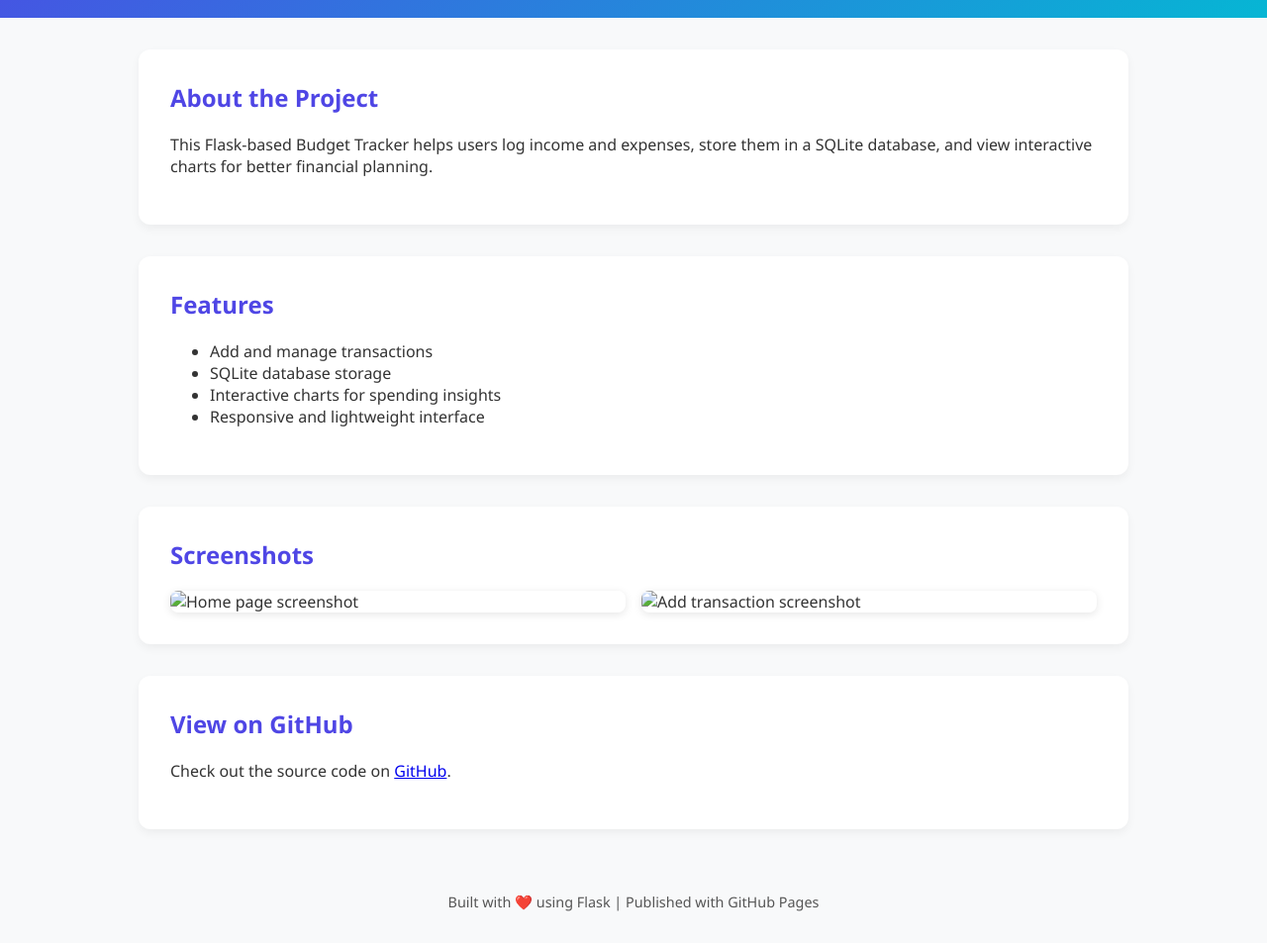
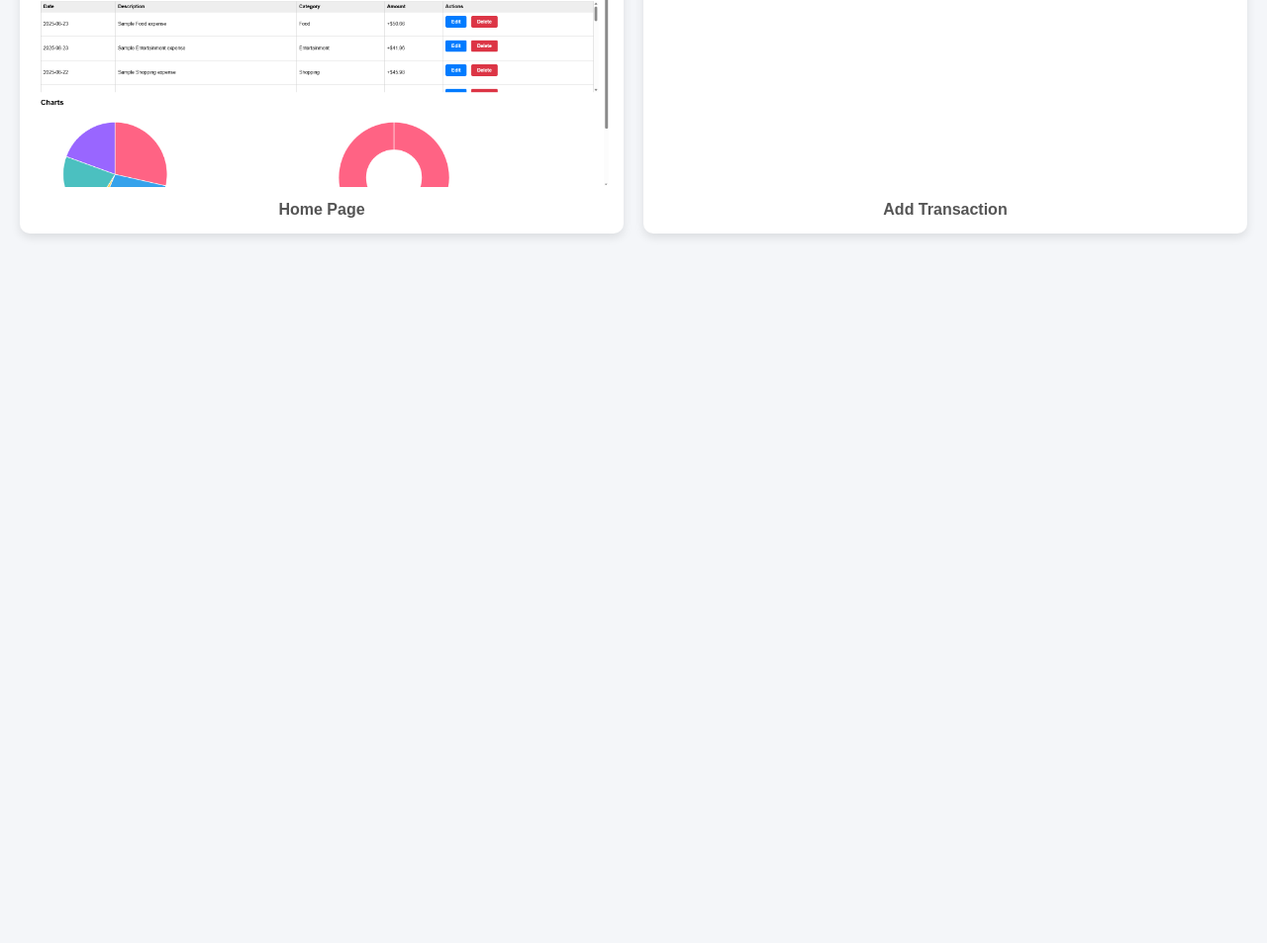
Before and after one commit to Garytech64/budget-tracker-flask, a plain HTML site: page docs/index.html in a window 1280 px wide. Shown: the part 219-1172 px from the top of the page at 99% size. After the commit the page ends 800 px from the top, so only its background shows below. Drawn offline with Linux system fonts and the light colour scheme.

Commit message:
Add modern gallery page for screenshots

```diff
--- a/docs/index.html
+++ b/docs/index.html
@@ -1,118 +1,56 @@
 <!DOCTYPE html>
 <html lang="en">
 <head>
-  <meta charset="UTF-8" />
-  <meta name="viewport" content="width=device-width, initial-scale=1.0" />
-  <title>Budget Tracker Flask</title>
+  <meta charset="UTF-8">
+  <meta name="viewport" content="width=device-width, initial-scale=1.0">
+  <title>Budget Tracker - Screenshots</title>
   <style>
     body {
+      font-family: Arial, sans-serif;
+      background: #f4f6f9;
+      color: #333;
       margin: 0;
-      font-family: 'Segoe UI', Tahoma, Geneva, Verdana, sans-serif;
-      background: #f8f9fa;
-      color: #333;
+      padding: 20px;
     }
-    header {
-      background: linear-gradient(135deg, #4f46e5, #06b6d4);
-      color: white;
+    h1 {
       text-align: center;
-      padding: 4rem 1rem;
+      color: #2c3e50;
     }
-    header h1 {
-      margin: 0;
-      font-size: 2.5rem;
+    .gallery {
+      display: grid;
+      grid-template-columns: repeat(auto-fit, minmax(300px, 1fr));
+      gap: 20px;
+      margin-top: 30px;
     }
-    header p {
-      margin-top: 0.5rem;
-      font-size: 1.2rem;
-      opacity: 0.9;
+    .card {
+      background: white;
+      border-radius: 10px;
+      box-shadow: 0 4px 10px rgba(0,0,0,0.1);
+      padding: 15px;
+      text-align: center;
     }
-    .container {
-      max-width: 1000px;
-      margin: 2rem auto;
-      padding: 0 1rem;
+    .card img {
+      max-width: 100%;
+      border-radius: 8px;
     }
-    .section {
-      background: white;
-      border-radius: 12px;
-      padding: 2rem;
-      margin-bottom: 2rem;
-      box-shadow: 0 4px 10px rgba(0,0,0,0.05);
-    }
-    .section h2 {
-      margin-top: 0;
-      color: #4f46e5;
-    }
-    .screenshots {
-      display: grid;
-      grid-template-columns: repeat(auto-fit, minmax(280px, 1fr));
-      gap: 1rem;
-    }
-    .screenshots img {
-      width: 100%;
-      border-radius: 8px;
-      box-shadow: 0 2px 8px rgba(0,0,0,0.1);
-      transition: transform 0.2s ease-in-out;
-    }
-    .screenshots img:hover {
-      transform: scale(1.03);
-    }
-    footer {
-      text-align: center;
-      padding: 2rem;
-      font-size: 0.9rem;
+    .caption {
+      margin-top: 10px;
+      font-weight: bold;
       color: #555;
-    }
-    footer a {
-      color: #4f46e5;
-      text-decoration: none;
     }
   </style>
 </head>
 <body>
-  <header>
-    <h1>Budget Tracker (Flask)</h1>
-    <p>A simple web app to manage expenses and visualize budgets.</p>
-  </header>
-
-  <div class="container">
-    <div class="section">
-      <h2>About the Project</h2>
-      <p>
-        This Flask-based Budget Tracker helps users log income and expenses,
-        store them in a SQLite database, and view interactive charts for better
-        financial planning.
-      </p>
+  <h1>Budget Tracker - Screenshots</h1>
+  <div class="gallery">
+    <div class="card">
+      <img src="screenshots/home.png" alt="Home Page">
+      <div class="caption">Home Page</div>
     </div>
-
-    <div class="section">
-      <h2>Features</h2>
-      <ul>
-        <li>Add and manage transactions</li>
-        <li>SQLite database storage</li>
-        <li>Interactive charts for spending insights</li>
-        <li>Responsive and lightweight interface</li>
-      </ul>
-    </div>
-
-    <div class="section">
-      <h2>Screenshots</h2>
-      <div class="screenshots">
-        <img src="home.png" alt="Home page screenshot" />
-        <img src="add.png" alt="Add transaction screenshot" />
-      </div>
-    </div>
-
-    <div class="section">
-      <h2>View on GitHub</h2>
-      <p>
-        Check out the source code on
-        <a href="https://github.com/Garytech64/budget-tracker-flask" target="_blank">GitHub</a>.
-      </p>
+    <div class="card">
+      <img src="screenshots/add.png" alt="Add Transaction">
+      <div class="caption">Add Transaction</div>
     </div>
   </div>
-
-  <footer>
-    Built with ❤️ using Flask | Published with GitHub Pages
-  </footer>
 </body>
 </html>
```
